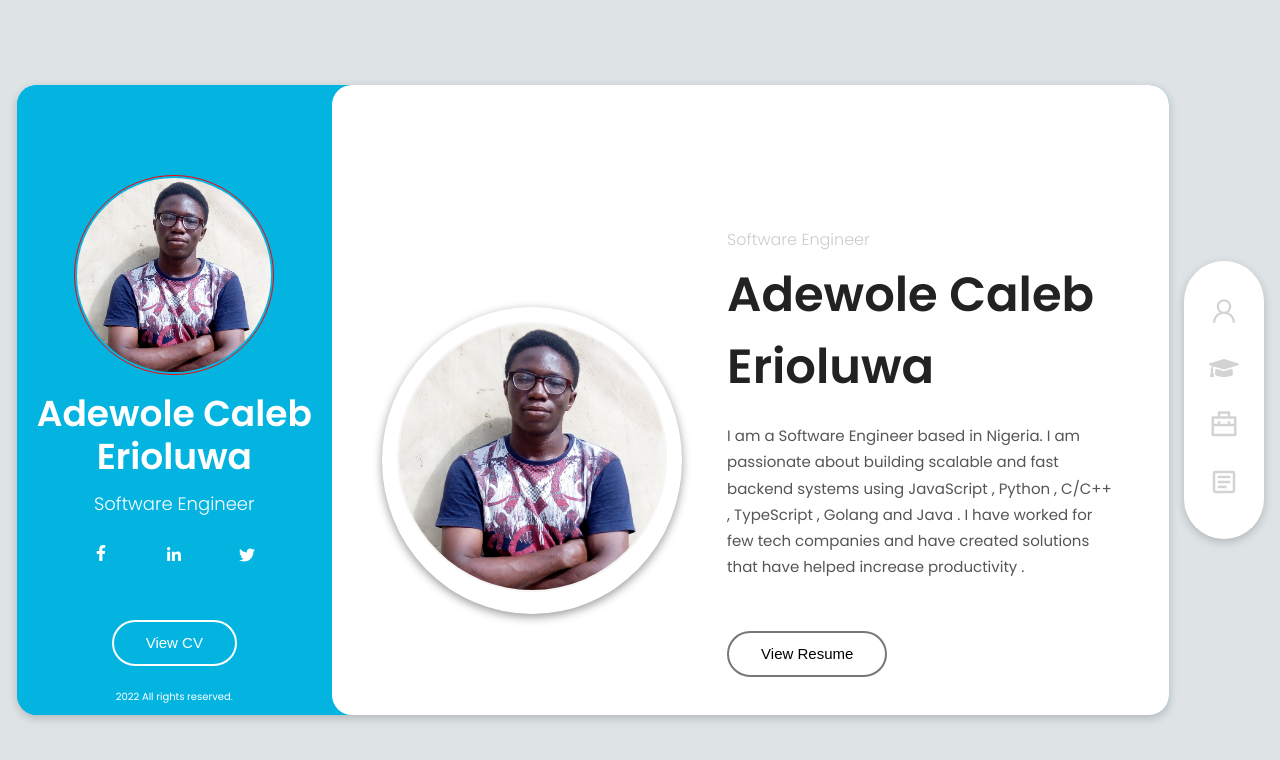
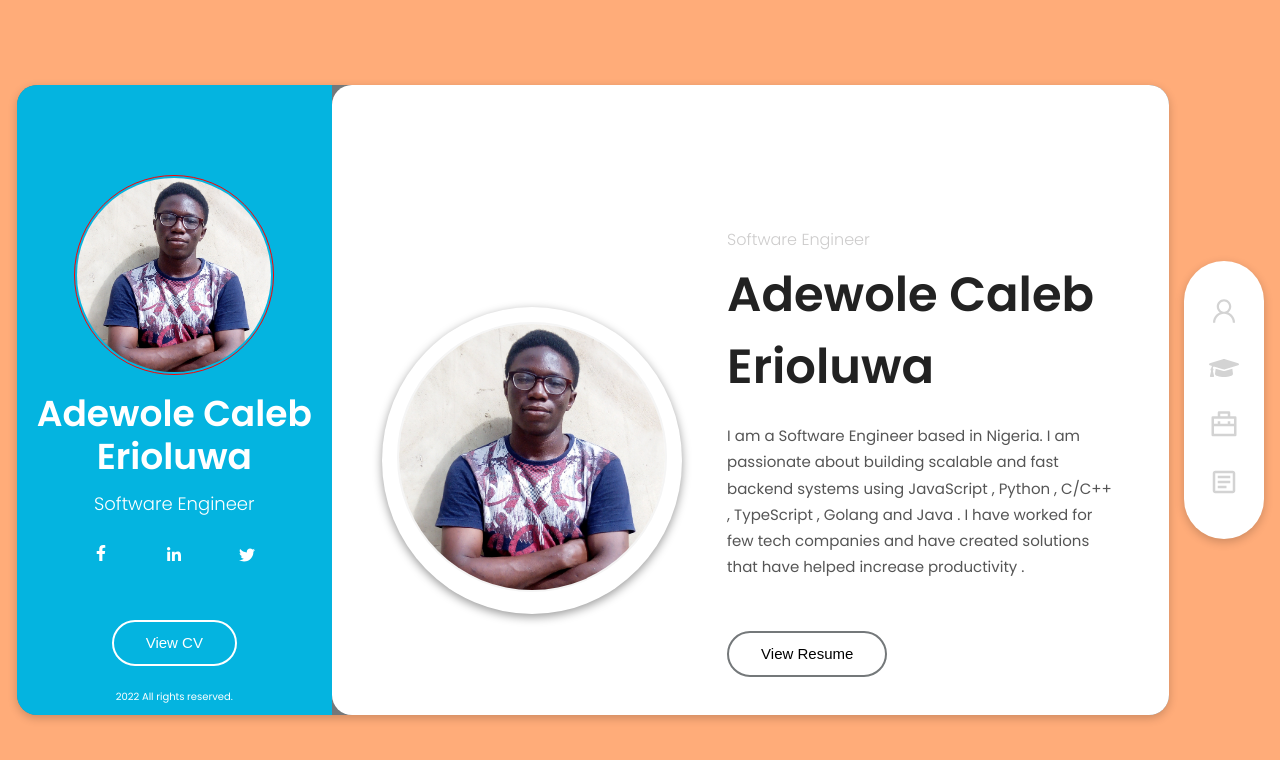
Before and after one commit to caleberi/portfolio, a React (Create React App) app: page / in a window 1280 px wide. Shown: the top 760 px of the page. Built offline with nearby package versions, Linux system fonts and the light colour scheme.

Commit message:
style : add new portfilio page update

```diff
--- a/src/Pages/PortfolioPage/PortfolioPage.css
+++ b/src/Pages/PortfolioPage/PortfolioPage.css
@@ -1,5 +1,5 @@
 .portfolio__page{
-    background-color: #DEE3E5;
+    background-color: #ffac79;
     height: 100vh;
     display: flex;
     justify-content: center;
@@ -13,7 +13,7 @@
     border-radius:20px;
     display: flex;
     box-shadow: 0 3px 10px rgb(0 0 0 / 0.2);
-    background: #04B4E0;
+    background: #74787a;
 }
 
 .portfolio__pageContainerLinks{
@@ -34,7 +34,7 @@
 }
 
 .portfolio__pageContainerLink:hover{
-    color: #04B4E0;
+    color: #74787a;
 }
 
 @media screen and (max-width: 768px) {
```
